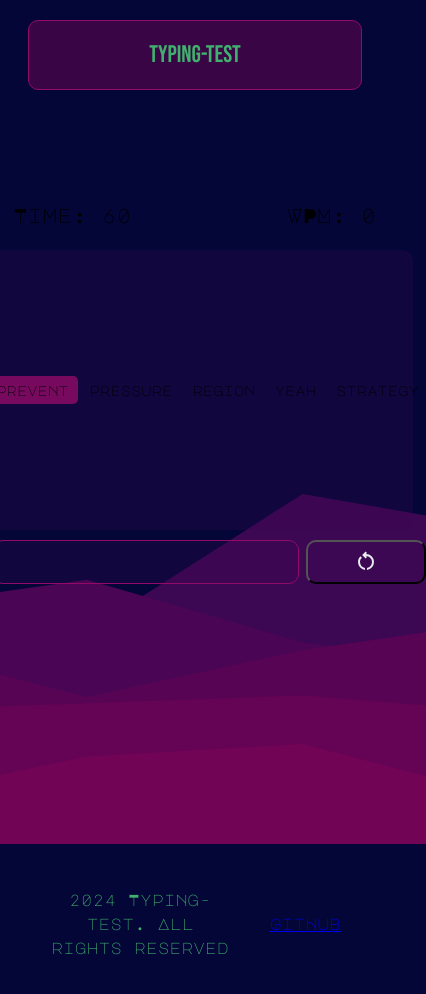
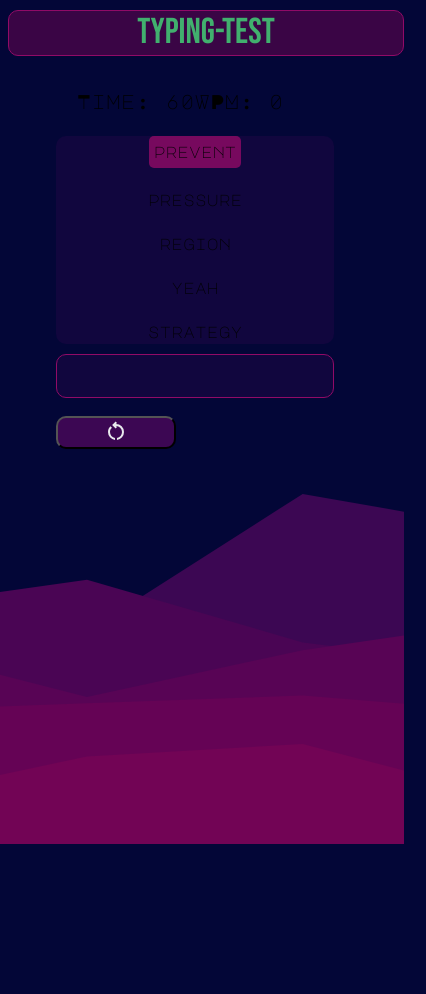
Before and after one commit to Elihu-beep/typing-test, a React (Vite) app: page / in a window 390 px wide. Shown: the top 994 px of the page, 426 px wide, since content can reach past the window. After the commit the page ends 844 px from the top, so only its background shows below. Built offline with nearby package versions, Linux system fonts and the light colour scheme; a web font is replaced by a local one.

Commit message:
Improving responsiveness

```diff
--- a/src/App.css
+++ b/src/App.css
@@ -1,14 +1,6 @@
 @import url('https://fonts.googleapis.com/css2?family=Major+Mono+Display&family=Poetsen+One&display=swap');
 @import url('https://fonts.googleapis.com/css2?family=Bebas+Neue&family=Major+Mono+Display&family=Poetsen+One&display=swap');
 
-
-body {
-  display: flex;
-  flex-direction: column;
-  margin: 0 auto;
-  height: 100vh;
-  overflow: hidden;
-}
 
 ul {
   list-style-type: none;
@@ -52,7 +44,7 @@ header {
 main {
   display: flex;
   justify-content: center;
-  height: 50vh;
+  max-height: 20vh;
   font-family: "Major Mono Display", monospace;
   font-weight: 400;
 }
@@ -125,14 +117,18 @@ footer {
   display: flex;
   justify-content: center;
   align-items: center;
+  position: absolute;
+  left: 0;
+  right: 0;
+  bottom: 0;
+  height: 100px;
 }
 
 .AppFooter {
   display: flex;
-  height: 3em;
   justify-content: space-between;
   width: 40em;
-  margin: 18em auto;
+  margin: 36em auto;
   border-radius: 10px;
   justify-content: center;
   padding: 10px;
@@ -142,54 +138,64 @@ footer {
 
 
 
-/* Media queries */
-
 @media (max-width: 768px) {
   .AppNav {
     flex-direction: column;
-    width: 80%;
+    width: 90%;
     margin: 20px auto;
+    font-size: 8px;
   }
 
-  .HeaderText {
-    font-size: 28px;
-  }
-
-  .RightNav, .LeftNav {
-    font-size: 16px;
-  }
-
-  .Reset {
-    width: 6em;
-    height: 2.5em;
-  }
   .CurrentWords {
+    flex-direction: column;
+    width: 100%;
     max-width: 30em;
+    height: auto;
   }
 
   input {
+    width: 100%;
     max-width: 15em;
     max-height: 2em;
   }
+
+  .currentWord {
+    width: 100%;
+    max-width: none;
+  }
+
+  .inputContainer {
+    flex-direction: column;
+    align-items: stretch;
+    gap: 0.5em;
+  }
+
   footer {
-    width: 90%;
+    display: none;
   }
 }
 
 @media (max-width: 480px) {
   .AppNav {
-    width: 80%;
+    width: 100%;
+    margin: 10px auto;
   }
 
-  .HeaderText {
-    font-size: 24px;
+  .CurrentWords {
+    width: 100%;
+    max-width: none;
   }
 
-  main {
-    padding-top: 5em;
-    font-size: 14px;
-    width: 50%;
-    margin-left: 8em;
+  input {
+    width: 100%;
+    max-width: none;
   }
 
+  .currentWord {
+    width: 100%;
+  }
+
+  .inputContainer {
+    width: 100%;
+  }
 }
--- a/src/components/content.tsx
+++ b/src/components/content.tsx
@@ -99,8 +99,8 @@ export function Content() {
                     </label>
                     <ResetButton onPress={reset} />
                 </div>
-
             </div>
         </main>
+
     )
 }
```
Also changed, not shown: src/index.css (line endings or trailing spaces).
